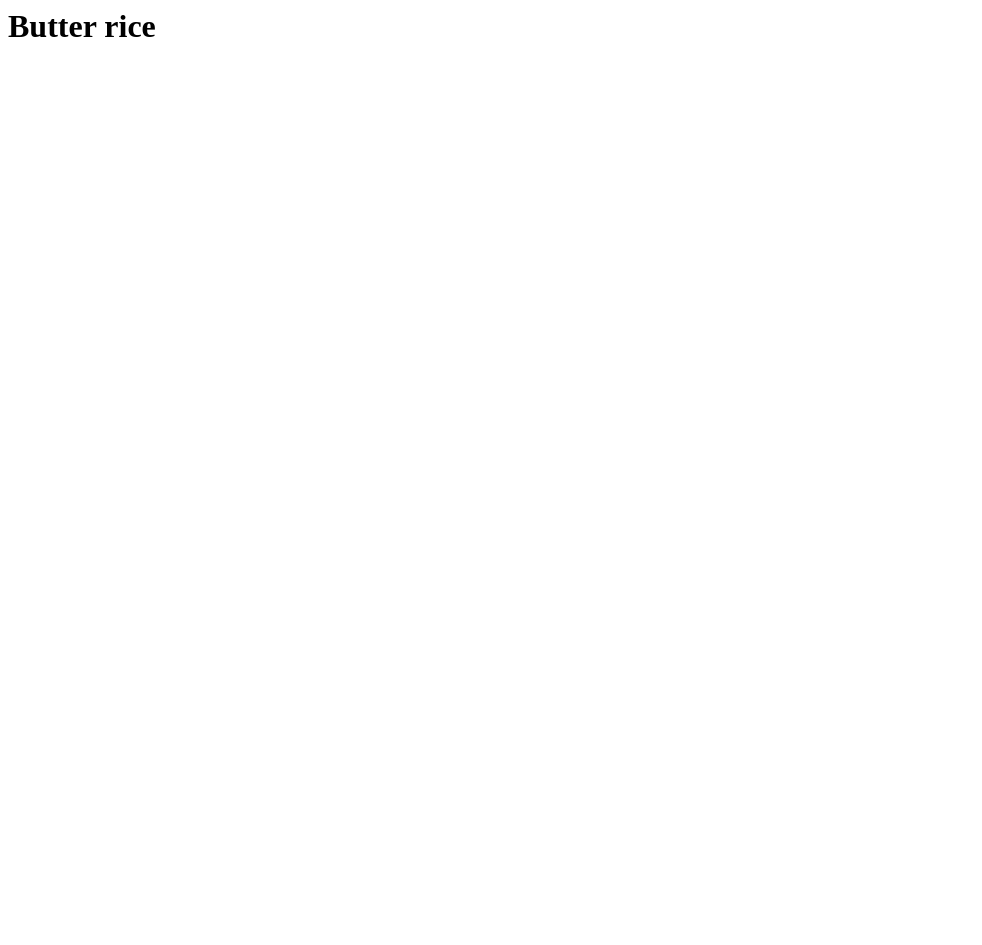
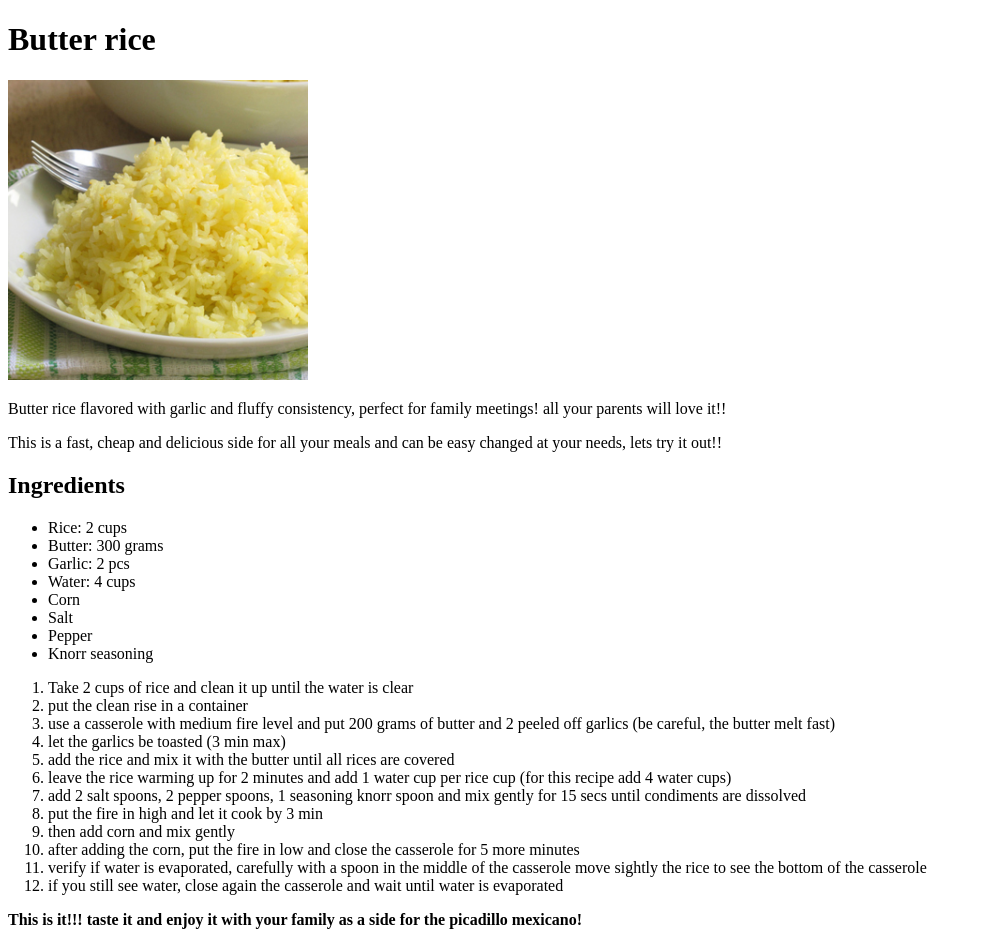
Before and after one commit to gio-rom/odin-recipes, a plain HTML site: page recipes/butter-rice.html in a window 1280 px wide. Shown: the whole page, without its empty margins (0-982 px from the left). Before the commit the page ends 800 px from the top, so only its background shows below. Drawn offline with Linux system fonts and the light colour scheme.

Commit message:
Butter rice recipe finished, recipe files added

```diff
--- a/recipes/butter-rice.html
+++ b/recipes/butter-rice.html
@@ -1,2 +1,40 @@
-<title>Butter rice recipe</title>
-<h1>Butter rice</h1>
+<!DOCTYPE html>
+<html lang="en">
+    <head>
+        <meta charset="utf-8">
+        <title>Butter rice recipe</title>
+    </head>
+
+    <body>
+        <h1>Butter rice</h1>
+        <img src="../images/buttered-rice.jpg" alt="Buttered rice plate" width="300">
+        <p>Butter rice flavored with garlic and fluffy consistency, perfect for family meetings! all your parents will love it!!</p>
+        <p>This is a fast, cheap and delicious side for all your meals and can be easy changed at your needs, lets try it out!!</p>
+        <h2>Ingredients</h2>
+        <ul>
+            <li>Rice: 2 cups</li>
+            <li>Butter: 300 grams</li>
+            <li>Garlic: 2 pcs</li>
+            <li>Water: 4 cups</li>
+            <li>Corn</li>
+            <li>Salt</li>
+            <li>Pepper</li>
+            <li>Knorr seasoning</li>
+        </ul>
+        <ol>
+            <li>Take 2 cups of rice and clean it up until the water is clear</li>
+            <li>put the clean rise in a container</li>
+            <li>use a casserole with medium fire level and put 200 grams of butter and 2 peeled off garlics (be careful, the butter melt fast)</li>
+            <li>let the garlics be toasted (3 min max)</li>
+            <li>add the rice and mix it with the butter until all rices are covered</li>
+            <li>leave the rice warming up for 2 minutes and add 1 water cup per rice cup (for this recipe add 4 water cups)</li>
+            <li>add 2 salt spoons, 2 pepper spoons, 1 seasoning knorr spoon and mix gently for 15 secs until condiments are dissolved</li>
+            <li>put the fire in high and let it cook by 3 min</li>
+            <li>then add corn and mix gently</li>
+            <li>after adding the corn, put the fire in low and close the casserole for 5 more minutes</li>
+            <li>verify if water is evaporated, carefully with a spoon in the middle of the casserole move sightly the rice to see the bottom of the casserole</li>
+            <li>if you still see water, close again the casserole and wait until water is evaporated</li>
+        </ol>
+        <p> <strong>This is it!!! taste it and enjoy it with your family as a side for the picadillo mexicano!</strong></p>
+    </body>
+</html>
```
Also changed, not shown: index.html (+14 -4 lines), images/picadillo_a_la_mexicana.jpg (added), images/potato-puree.jpg (added), recipes/picadillo.html (added), recipes/potato-puree.html (added).
